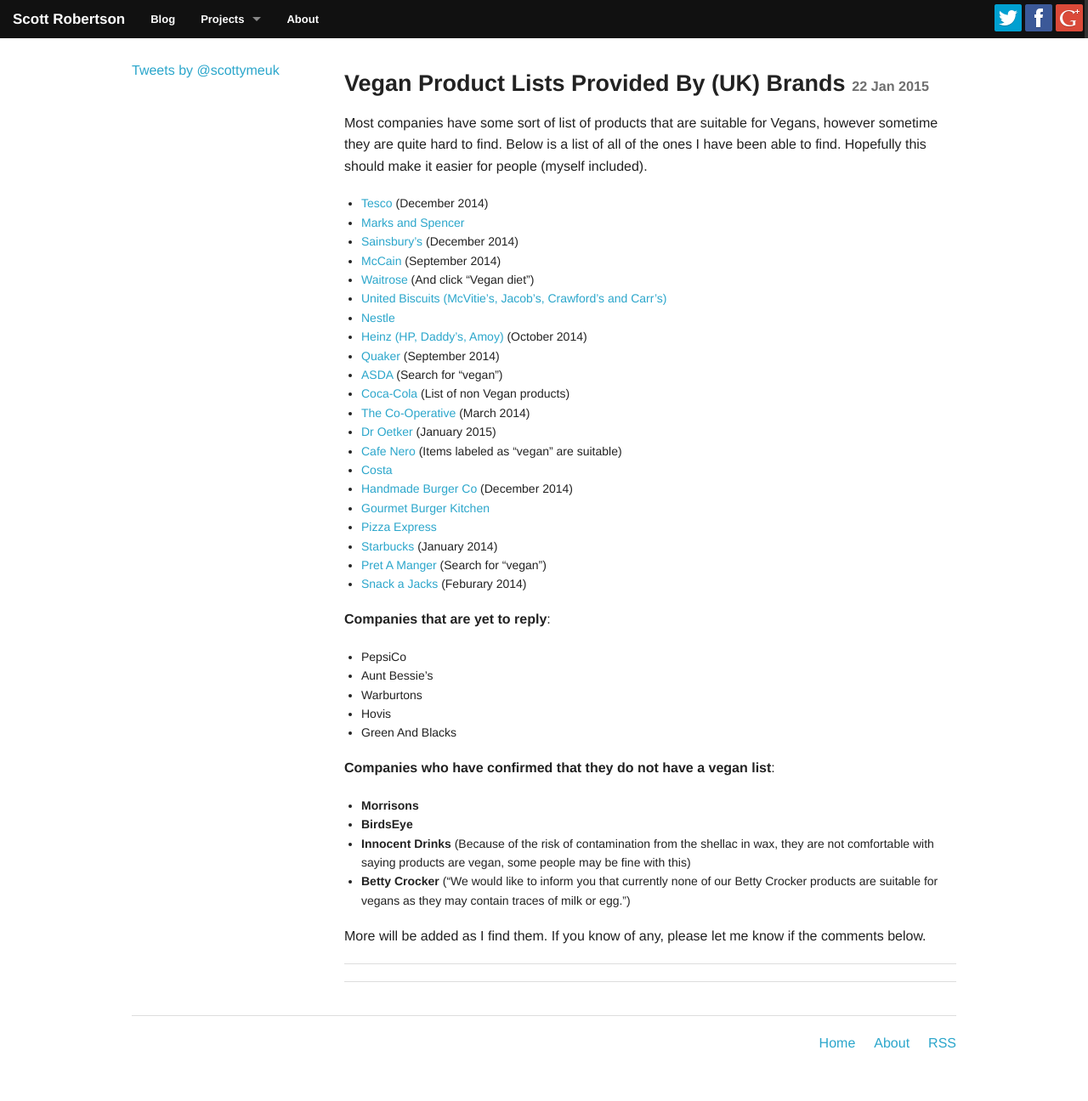
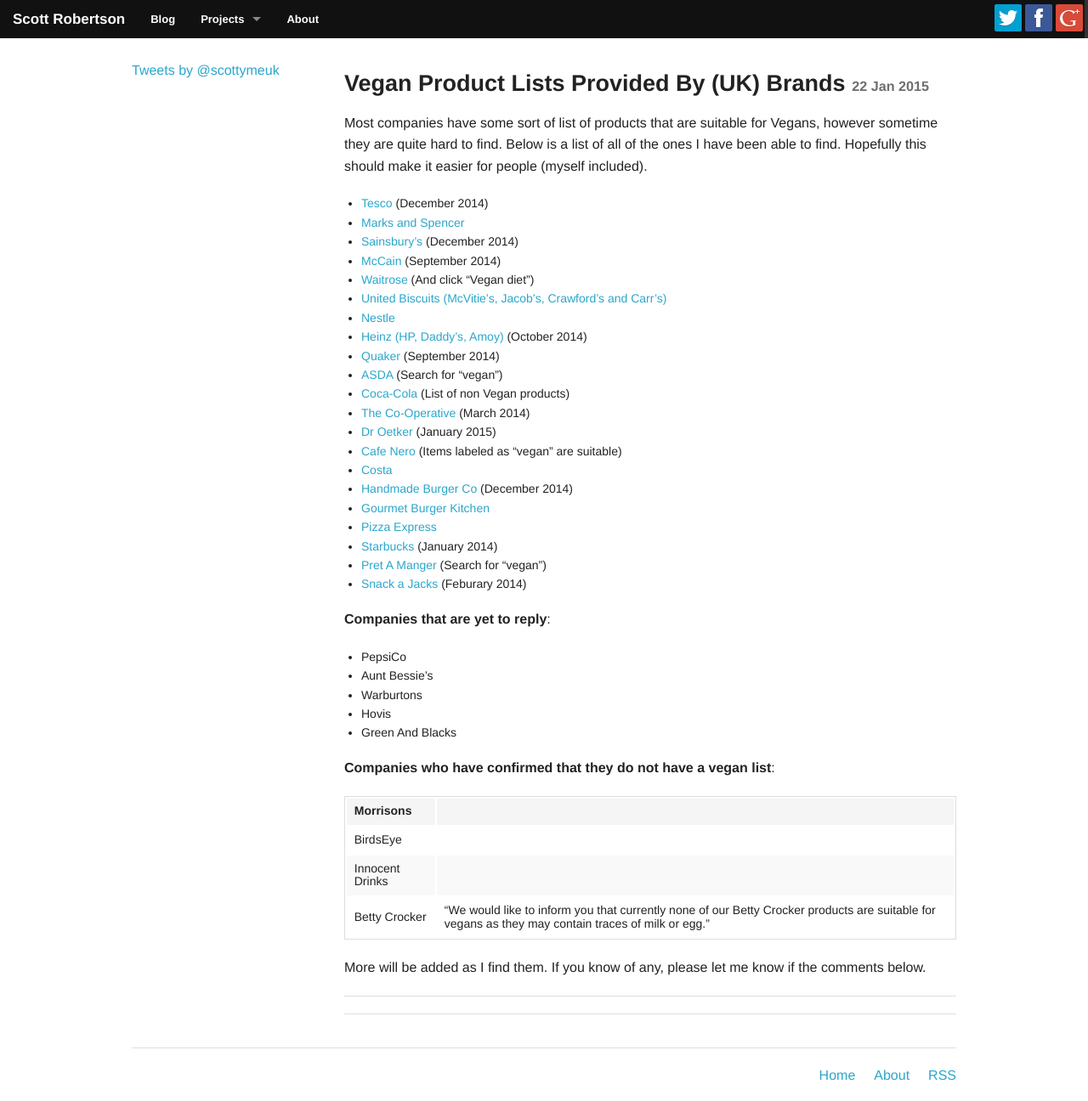
Before and after one commit to scottrobertson/scottrobertson.me, a Jekyll site: the page built from _posts/2015-01-22-uk-brands-vegan-lists.markdown, in a window 1280 px wide. Shown: the whole page at 85% size. Built offline with Jekyll 4.4.1, drawn with Linux system fonts in a browser that asks for light colours; nearby versions of some CDN libraries; Markdown is read by kramdown in place of the engine named in the settings; comment, search, counter and statistics services are not loaded; before the commit the page ends 1258 px from its top, so only the background shows below that.

Commit message:
Update 2015-01-22-uk-brands-vegan-lists.markdown

```diff
--- a/_posts/2015-01-22-uk-brands-vegan-lists.markdown
+++ b/_posts/2015-01-22-uk-brands-vegan-lists.markdown
@@ -39,9 +39,10 @@
 
 **Companies who have confirmed that they do not have a vegan list**:
 
- - **Morrisons**
- - **BirdsEye**
- - **Innocent Drinks** (Because of the risk of contamination from the shellac in wax, they are not comfortable with saying products are vegan, some people may be fine with this)
- - **Betty Crocker** ("We would like to inform you that currently none of our Betty Crocker products are suitable for vegans as they may contain traces of milk or egg.")
+| Morrisons |  |
+|-----------------|----------------------------------------------------------------------------------------------------------------------------------------------------|
+| BirdsEye |  |
+| Innocent Drinks |  |
+| Betty Crocker | "We would like to inform you that currently none of our Betty Crocker products are suitable for vegans as they may contain traces of milk or egg." |
 
 More will be added as I find them. If you know of any, please let me know if the comments below.
```
